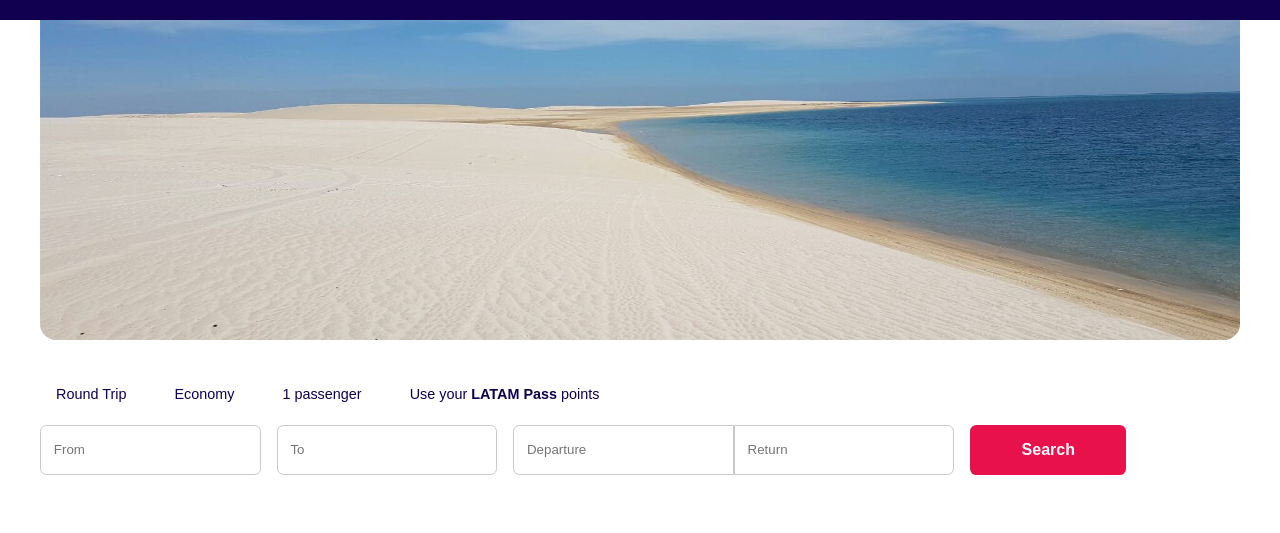
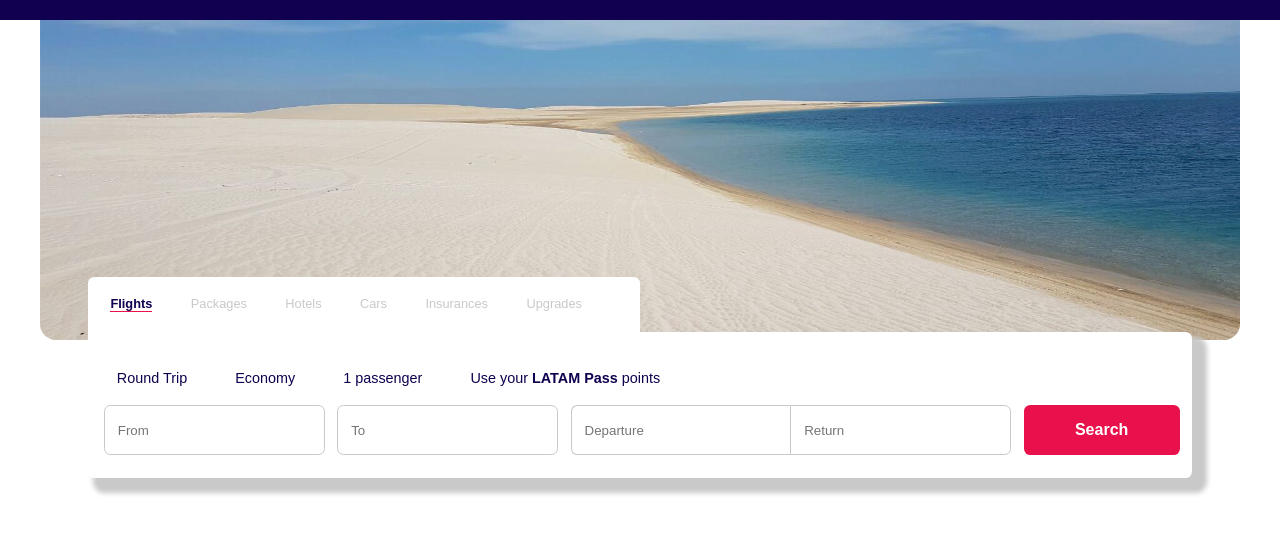
Before and after one commit to ikeraguero/html-css-course-projects, a plain HTML site: page latam.html in a window 1280 px wide. Shown: the part 53-586 px from the top of the page. Drawn offline with Linux system fonts and the light colour scheme.

Commit message:
Complete Search Bar

```diff
--- a/latam.html
+++ b/latam.html
@@ -31,6 +31,14 @@
     <div class="hero-section">
       <div class="hero-img-container">
         <img src="images/1920x772_Banner-1.jpg" class="hero-img" alt="" />
+        <div class="travel-searcher">
+          <div class="hero-nav-search-container">
+            <a href="#" class="nav-search-item item--selected">Flights</a>
+            <a href="#" class="nav-search-item">Packages</a>
+            <a href="#" class="nav-search-item">Hotels</a>
+            <a href="#" class="nav-search-item">Cars</a>
+            <a href="#" class="nav-search-item">Insurances</a>
+            <a href="#" class="nav-search-item">Upgrades</a>
           </div>
           <div class="hero-search-container">
             <div class="search-options">
@@ -60,5 +68,7 @@
             </div>
           </div>
         </div>
+      </div>
+    </div>
   </body>
 </html>
--- a/styles/latamstyle.css
+++ b/styles/latamstyle.css
@@ -64,6 +64,59 @@ nav {
   border-top-left-radius: 0rem;
 }
 
+.hero-img-container {
+  position: relative;
+  top: 50%;
+}
+
+.hero-search-container {
+  width: 92%;
+  box-shadow: 10px 10px 5px 5px #c9c9c9;
+  margin: 0 auto;
+  padding: 2.4rem 6.75rem 1.4rem 1rem;
+  border-radius: 0.4rem;
+  border-top-left-radius: 0;
+  background-color: #fff;
+}
+
+.nav-search-item:active,
+.nav-search-item:link,
+.nav-search-item:hover,
+.nav-search-item:visited {
+  color: #c9c9c9;
+  text-decoration: none;
+  font-size: 0.8rem;
+}
+
+.item--selected.nav-search-item:active,
+.item--selected.nav-search-item:link,
+.item--selected.nav-search-item:hover,
+.item--selected.nav-search-item:visited {
+  color: rgb(16, 0, 79);
+  border-bottom: 1px solid rgb(232, 17, 75);
+  text-decoration: none;
+  font-size: 0.8rem;
+  font-weight: bold;
+}
+
+.hero-nav-search-container {
+  width: 46%;
+  margin-left: 3rem;
+  padding: 1.2rem 1.4rem;
+  display: flex;
+  gap: 2.4rem;
+  border-top-right-radius: 0.4rem;
+  border-top-left-radius: 0.4rem;
+  background-color: #fff;
+}
+
+.travel-searcher {
+  display: flex;
+  flex-direction: column;
+  position: absolute;
+  top: 80%;
+}
+
 .search-item:link,
 .search-item:active,
 .search-item:hover,
@@ -75,7 +128,7 @@ nav {
 
 .search-destinations {
   display: flex;
-  gap: 1rem;
+  gap: 0.8rem;
 }
 
 .search-date {
@@ -84,8 +137,9 @@ nav {
 }
 
 .search-options {
-  padding: 2.8rem 1rem 1.4rem 1rem;
   display: flex;
+  margin-bottom: 1.2rem;
+  padding: 0 0.8rem;
   gap: 3rem;
 }
 
@@ -98,6 +152,7 @@ nav {
 .input--departure {
   border-top-right-radius: 0;
   border-bottom-right-radius: 0;
+  border-right: none;
 }
 
 .input--return {
@@ -106,7 +161,6 @@ nav {
 }
 
 .search-btn {
-  display: inline-block;
   font-size: 1rem;
   color: #fff;
   background-color: rgb(232, 17, 75);
```
Lines whose indentation alone changed are shown as unchanged.
